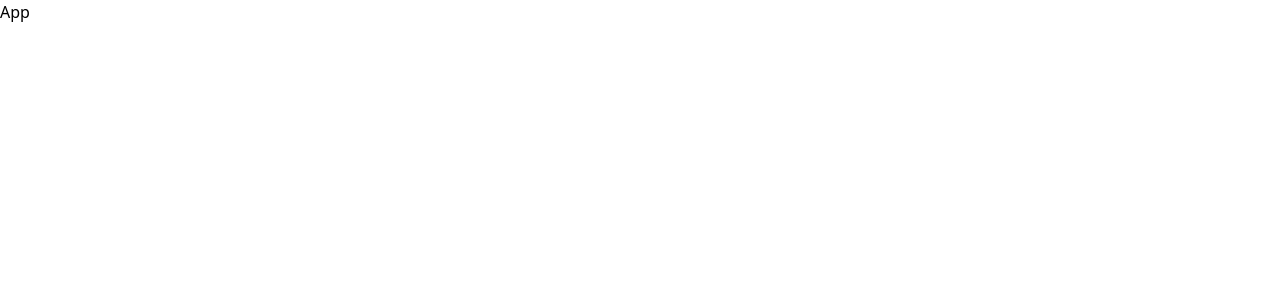
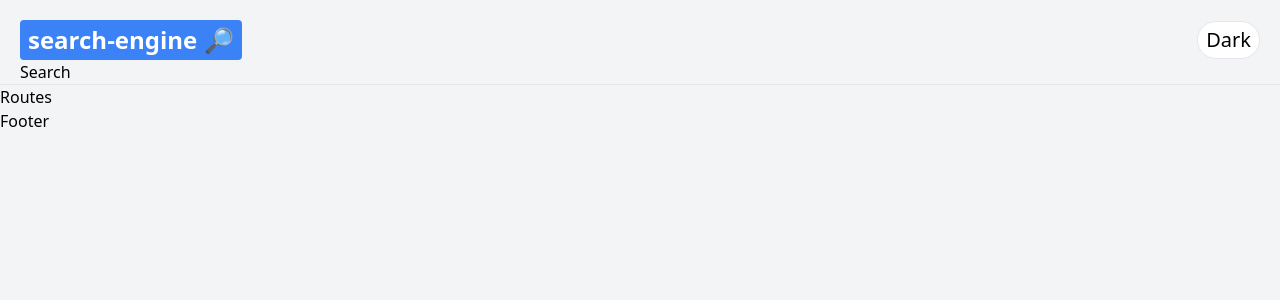
Before and after one commit to seba-sanchis/google-clone, a React (Create React App) app: page / in a window 1280 px wide. Shown: the top 300 px of the page. Built offline with nearby package versions, Linux system fonts and the light colour scheme.

Commit message:
navbar functionality

```diff
--- a/package.json
+++ b/package.json
@@ -8,7 +8,11 @@
     "@testing-library/user-event": "^13.5.0",
     "react": "^18.2.0",
     "react-dom": "^18.2.0",
+    "react-loader-spinner": "^5.3.4",
+    "react-player": "^2.11.0",
+    "react-router-dom": "^6.7.0",
     "react-scripts": "5.0.1",
+    "use-debounce": "^9.0.3",
     "web-vitals": "^2.1.4"
   },
   "scripts": {
--- a/src/App.js
+++ b/src/App.js
@@ -1,9 +1,19 @@
-import React from "react";
+import React, { useState } from "react";
+
+import { Navbar } from "./components/Navbar";
+import { Footer } from "./components/Footer";
+import { Routes } from "./components/Routes";
 
 const App = () => {
+  const [darkTheme, setDarkTheme] = useState(false);
+
   return (
-    <div>
-      <h1>App</h1>
+    <div className={darkTheme ? "dark" : ""}>
+      <div className="bg-gray-100 dark:bg-gray-900 dark:text-gray-200 min-h-screen">
+        <Navbar darkTheme={darkTheme} setDarkTheme={setDarkTheme} />
+        <Routes />
+        <Footer />
+      </div>
     </div>
   );
 };
--- /dev/null
+++ b/src/components/Footer.jsx
@@ -0,0 +1,9 @@
+import React from "react";
+
+export const Footer = () => {
+  return (
+    <div>
+      <h1>Footer</h1>
+    </div>
+  );
+};
--- /dev/null
+++ b/src/components/Navbar.jsx
@@ -0,0 +1,26 @@
+import React from "react";
+import { Link } from "react-router-dom";
+
+import { Search } from "./Search";
+
+export const Navbar = ({ darkTheme, setDarkTheme }) => {
+  return (
+    <div className="p-5 pb-0 flex flex-wrap sm:justify-between justify-center items-center border-b dark:border-gray-700 border-gray-200">
+      <div className="flex justify-between items-center space-x-5 w-screen">
+        <Link to="/">
+          <p className="text-2xl bg-blue-500 font-bold text-white py-1 px-2 rounded dark:bg-gray-500 dark:text-gray-900">
+            search-engine 🔎
+          </p>
+        </Link>
+        <button
+          type="button"
+          onClick={() => setDarkTheme(!darkTheme)}
+          className="text-xl dark:bg-gray-50 dark:text-gray-900 bg-white border rounded-full px-2 py-1 hover:shadow-lg"
+        >
+          {darkTheme ? "Light" : "Dark"}
+        </button>
+      </div>
+      <Search />
+    </div>
+  );
+};
--- /dev/null
+++ b/src/components/Routes.jsx
@@ -0,0 +1,9 @@
+import React from "react";
+
+export const Routes = () => {
+  return (
+    <div>
+      <h1>Routes</h1>
+    </div>
+  );
+};
--- /dev/null
+++ b/src/components/Search.jsx
@@ -0,0 +1,5 @@
+import React from "react";
+
+export const Search = () => {
+  return <div>Search</div>;
+};
--- a/src/index.js
+++ b/src/index.js
@@ -1,7 +1,13 @@
 import React from "react";
 import ReactDOM from "react-dom";
+import { BrowserRouter as Router } from "react-router-dom";
 
 import App from "./App";
 import "./global.css";
 
-ReactDOM.render(<App />, document.getElementById("root"));
+ReactDOM.render(
+  <Router>
+    <App />
+  </Router>,
+  document.getElementById("root")
+);
--- a/tailwind.config.js
+++ b/tailwind.config.js
@@ -1,6 +1,7 @@
 /** @type {import('tailwindcss').Config} */
 module.exports = {
   content: ["./src/**/*.{js,jsx,ts,tsx}"],
+  darkMode: "class",
   theme: {
     extend: {},
   },
```
Also changed, not shown: 1 other file (tests, documents, lock files or other folders).
